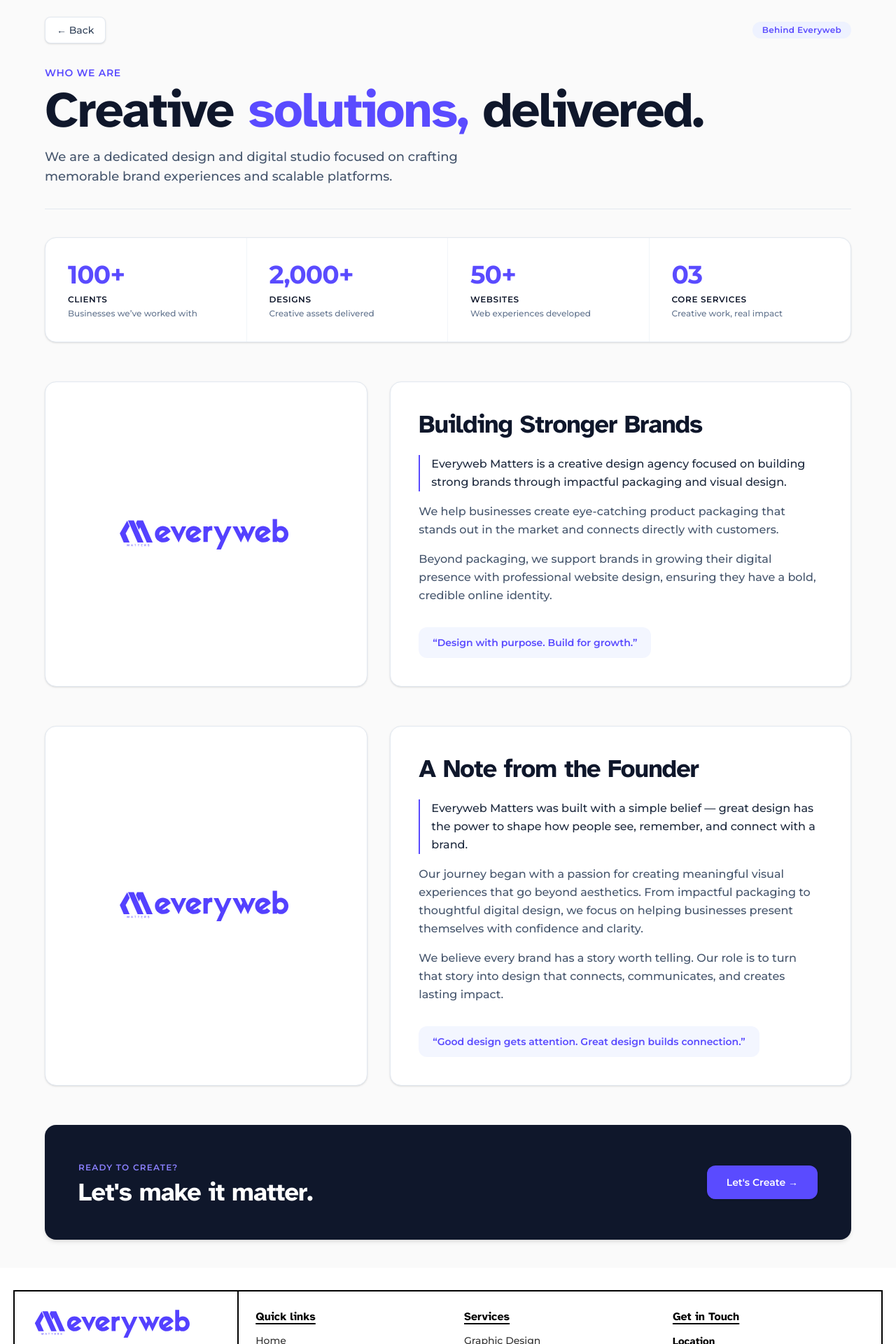
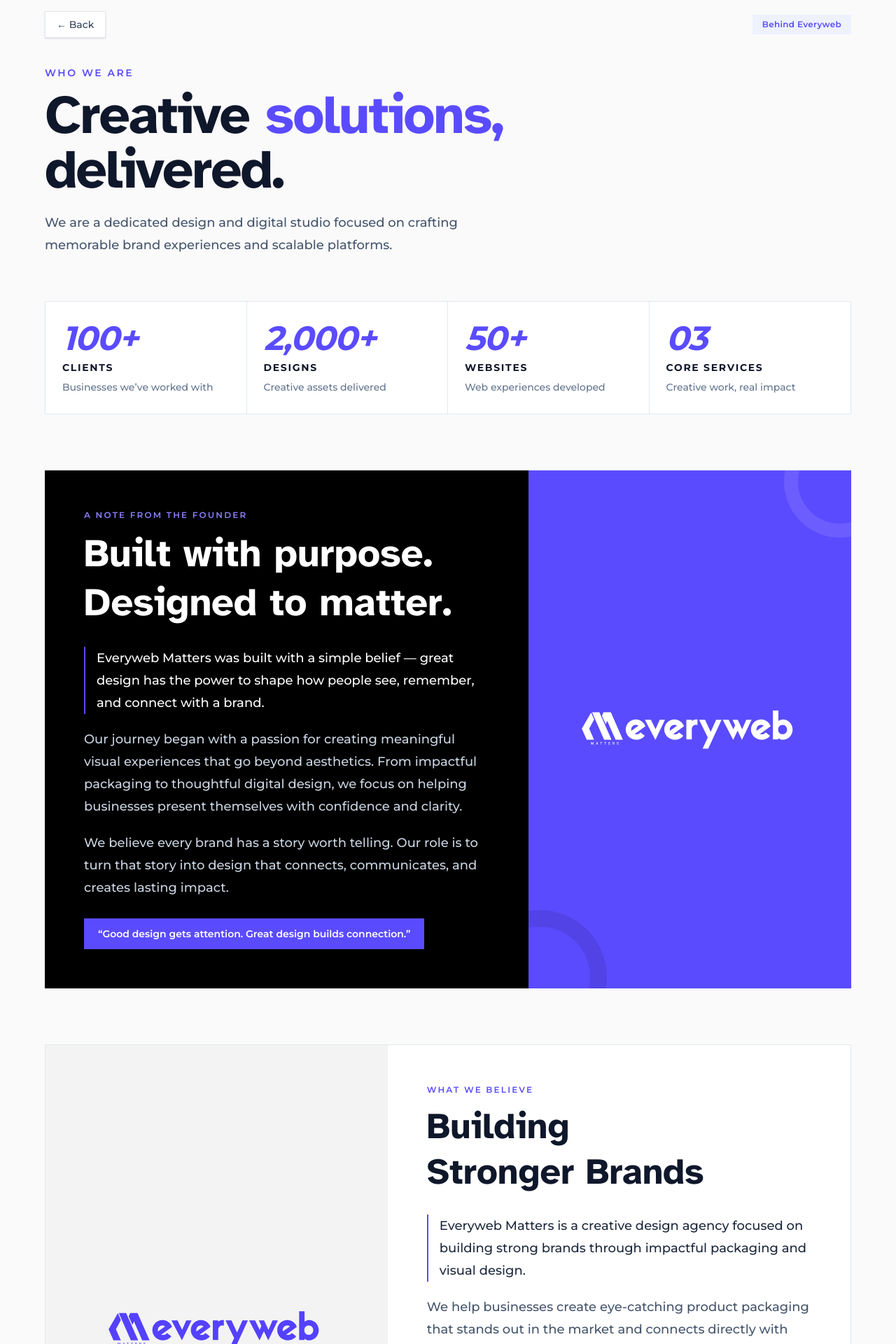
Before and after one commit to Gokulrajcse1/everyweb-frontend, a Next.js app: page /about in a window 1280 px wide. Shown: the part 160-2080 px from the top of the page at 70% size. Built offline with nearby package versions, Linux system fonts and the light colour scheme.

Commit message:
about page (behind em page updated)

```diff
--- a/app/about/page.tsx
+++ b/app/about/page.tsx
@@ -1,181 +1,298 @@
-'use client';
+"use client";
 
-import Image from 'next/image';
-import Link from 'next/link';
-import { useRouter } from 'next/navigation';
+import Image from "next/image";
+import Link from "next/link";
+import { useRouter } from "next/navigation";
+
+const stats = [
+  {
+    number: "100+",
+    title: "CLIENTS",
+    description: "Businesses we’ve worked with",
+  },
+  {
+    number: "2,000+",
+    title: "DESIGNS",
+    description: "Creative assets delivered",
+  },
+  {
+    number: "50+",
+    title: "WEBSITES",
+    description: "Web experiences developed",
+  },
+  {
+    number: "03",
+    title: "CORE SERVICES",
+    description: "Creative work, real impact",
+  },
+];
 
 export default function AboutPage() {
   const router = useRouter();
 
-  const stats = [
-    { number: '100+', title: 'CLIENTS', description: 'Businesses we’ve worked with' },
-    { number: '2,000+', title: 'DESIGNS', description: 'Creative assets delivered' },
-    { number: '50+', title: 'WEBSITES', description: 'Web experiences developed' },
-    { number: '03', title: 'CORE SERVICES', description: 'Creative work, real impact' },
-  ];
-
   return (
     <main className="min-h-screen w-full bg-[#fafafa] text-slate-900">
-      <div className="w-full px-6 py-10 md:px-16">
+      <div className="w-full px-5 py-6 sm:px-8 sm:py-8 md:px-12 lg:px-16">
 
-        {/* TOP BAR */}
-        <div className="mb-8 flex items-center justify-between">
+        {/* =========================
+            TOP BAR
+        ========================== */}
+        <div className="mb-8 flex items-center justify-between sm:mb-10">
           <button
             onClick={() => router.back()}
-            className="inline-flex items-center gap-2 rounded-lg border border-slate-200 bg-white px-4 py-2 text-sm font-medium text-slate-700 shadow-sm transition-all hover:border-slate-300 hover:bg-slate-50"
+            className="
+              inline-flex items-center gap-2
+              border border-slate-200
+              bg-white px-4 py-2
+              text-sm font-medium text-slate-700
+              shadow-sm
+              transition-all duration-300
+              hover:border-black hover:bg-black hover:text-white
+            "
           >
             ← Back
           </button>
 
-          <span className="rounded-full bg-indigo-50 px-3.5 py-1 text-xs font-semibold tracking-wide text-[#5a4bff]">
+          <span className="bg-indigo-50 px-3.5 py-1.5 text-xs font-semibold tracking-wide text-[#5a4bff]">
             Behind Everyweb
           </span>
         </div>
 
-        {/* HERO TITLE SECTION */}
-        <div className="mb-10 border-b border-slate-200 pb-8">
-          <p className="text-sm font-semibold uppercase tracking-wider text-[#5a4bff]">
+        {/* =========================
+            WHO WE ARE
+        ========================== */}
+        <section className="mb-12 sm:mb-14 lg:mb-16">
+          <div className="max-w-5xl">
+            <p className="text-sm font-semibold uppercase tracking-[0.18em] text-[#5a4bff]">
               Who We Are
             </p>
-          <h1 className="mt-2 text-4xl font-bold tracking-tight text-slate-900 sm:text-6xl md:text-7xl">
-            Creative <span className="text-[#5a4bff]">solutions,</span> delivered.
+
+            <h1 className="mt-3 text-4xl font-bold leading-[1] tracking-tight text-slate-900 sm:text-6xl md:text-7xl lg:text-[78px]">
+              Creative{" "}
+              <span className="text-[#5a4bff]">solutions,</span>
+              <br />
+              delivered.
             </h1>
-          <p className="mt-4 max-w-2xl text-base text-slate-600 sm:text-lg">
-            We are a dedicated design and digital studio focused on crafting memorable brand experiences and scalable platforms.
+
+            <p className="mt-5 max-w-2xl text-base leading-7 text-slate-600 sm:text-lg sm:leading-8">
+              We are a dedicated design and digital studio focused on crafting
+              memorable brand experiences and scalable platforms.
             </p>
           </div>
+        </section>
 
-        {/* STATS SECTION */}
-        <div className="mb-14 overflow-hidden rounded-2xl border border-slate-200 bg-white shadow-sm">
-          <div className="grid grid-cols-1 divide-y divide-slate-100 sm:grid-cols-2 md:grid-cols-4 md:divide-x md:divide-y-0">
-            {stats.map((stat) => (
+        {/* =========================
+            STATS
+        ========================== */}
+        <section className="mb-14 sm:mb-16 lg:mb-20">
+          <div className="grid grid-cols-1 overflow-hidden border border-slate-200 bg-white sm:grid-cols-2 lg:grid-cols-4">
+            {stats.map((stat, index) => (
               <div
                 key={stat.title}
-                className="group p-8 transition-all hover:bg-slate-50"
+                className={`
+                  px-6 py-7
+                  transition-all duration-300
+                  hover:bg-[#f5f5ff]
+                  sm:px-7 sm:py-8
+                  lg:px-6 lg:py-7
+                  ${
+                    index !== 3
+                      ? "border-b border-slate-200 sm:border-b-0 sm:border-r"
+                      : ""
+                  }
+                  ${index === 1 ? "sm:border-r-0 lg:border-r" : ""}
+                `}
               >
-                <div className="text-4xl font-bold tracking-tight text-[#5a4bff]">
+                <div className="text-4xl font-bold italic leading-none tracking-tight text-[#5a4bff] sm:text-5xl">
                   {stat.number}
                 </div>
-                <div className="mt-2 text-xs font-semibold uppercase tracking-wider text-slate-900">
+
+                <div className="mt-2 text-xs font-bold uppercase tracking-[0.12em] text-slate-900 sm:text-sm">
                   {stat.title}
                 </div>
-                <p className="mt-1 text-xs text-slate-500">
+
+                <p className="mt-2 text-xs leading-5 text-slate-500 sm:text-sm">
                   {stat.description}
                 </p>
               </div>
             ))}
           </div>
+        </section>
+
+        {/* =====================================================
+            FOUNDER SECTION
+        ===================================================== */}
+        <section className="mb-14 overflow-hidden bg-black text-white sm:mb-16 lg:mb-20">
+          <div className="grid grid-cols-1 lg:grid-cols-[3fr_2fr]">
+
+            {/* FOUNDER - BLACK 60% */}
+            <div className="px-6 py-10 sm:px-10 sm:py-12 lg:px-14 lg:py-14">
+              <p className="text-xs font-semibold uppercase tracking-[0.18em] text-[#8b80ff]">
+                A Note from the Founder
+              </p>
+
+              <h2 className="mt-3 max-w-3xl text-3xl font-bold leading-tight sm:text-5xl lg:text-[56px]">
+                Built with purpose.
+                <br />
+                Designed to matter.
+              </h2>
+
+              <div className="mt-7 max-w-3xl space-y-5 text-base leading-7 text-slate-300 sm:text-lg sm:leading-8">
+                <p className="border-l-2 border-[#5a4bff] pl-4 font-medium text-white">
+                  Everyweb Matters was built with a simple belief — great design has
+                  the power to shape how people see, remember, and connect with a brand.
+                </p>
+
+                <p>
+                  Our journey began with a passion for creating meaningful visual
+                  experiences that go beyond aesthetics. From impactful packaging to
+                  thoughtful digital design, we focus on helping businesses present
+                  themselves with confidence and clarity.
+                </p>
+
+                <p>
+                  We believe every brand has a story worth telling. Our role is to turn
+                  that story into design that connects, communicates, and creates lasting impact.
+                </p>
               </div>
 
-        {/* CONTENT & BRAND LOGO SECTION */}
-        <div className="mb-14 grid grid-cols-1 items-stretch gap-8 lg:grid-cols-12">
-
-          {/* LEFT: CLEAN LOGO DISPLAY BOX */}
-          <div className="group relative flex min-h-80 items-center justify-center rounded-2xl border border-slate-200 bg-white p-8 shadow-sm transition-all hover:border-slate-300 lg:col-span-5">
-            <div className="transition-transform duration-300 ease-out group-hover:scale-105">
-              <Image
-                src="/EM logo.svg"
-                alt="Everyweb Logo"
-                width={300}
-                height={120}
-                className="h-auto w-56 md:w-64"
-                priority
-              />
+              <div className="mt-7 inline-block bg-[#5a4bff] px-5 py-3 text-sm font-semibold text-white">
+                “Good design gets attention. Great design builds connection.”
               </div>
             </div>
 
-          {/* RIGHT: ABOUT DETAILS */}
-          <div className="flex flex-col justify-center space-y-6 rounded-2xl border border-slate-200 bg-white p-8 shadow-sm lg:col-span-7 sm:p-10">
-            <h2 className="text-2xl font-bold tracking-tight text-slate-900 sm:text-4xl">
-              Building Stronger Brands
-            </h2>
+            {/* FOUNDER - BLUE 40% / FUTURE BANNER AREA */}
+            <div className="relative flex min-h-72 items-center justify-center overflow-hidden bg-[#5a4bff] p-8 sm:min-h-80 lg:min-h-full">
 
-            <div className="space-y-4 text-base leading-relaxed text-slate-600">
-              <p className="border-l-2 border-[#5a4bff] pl-4 font-medium text-slate-800">
-                Everyweb Matters is a creative design agency focused on building strong brands through impactful packaging and visual design.
-              </p>
-              <p>
-                We help businesses create eye-catching product packaging that stands out in the market and connects directly with customers.
-              </p>
-              <p>
-                Beyond packaging, we support brands in growing their digital presence with professional website design, ensuring they have a bold, credible online identity.
-              </p>
-            </div>
+              {/* TEMPORARY LOGO — REPLACE WITH BANNER LATER */}
+              <Image
+                src="/EM logo.svg"
+                alt="Everyweb Matters"
+                width={420}
+                height={160}
+                className="relative z-10 h-auto w-64 brightness-0 invert sm:w-72 lg:w-80"
+              />
 
-            <div className="pt-2">
-              <div className="inline-block rounded-xl bg-indigo-50/70 px-5 py-3 text-sm font-semibold text-[#5a4bff]">
-                &ldquo;Design with purpose. Build for growth.&rdquo;
-              </div>
-            </div>
+              {/* DECORATIVE CIRCLES */}
+              <div className="absolute -right-16 -top-16 h-40 w-40 rounded-full border-[20px] border-white/10" />
+              <div className="absolute -bottom-20 -left-20 h-48 w-48 rounded-full border-[24px] border-black/10" />
             </div>
 
           </div>
-         {/* CONTENT & BRAND LOGO SECTION */}
-        <div className="mb-14 grid grid-cols-1 items-stretch gap-8 lg:grid-cols-12">
+        </section>
 
-          {/* LEFT: CLEAN LOGO DISPLAY BOX */}
-          <div className="group relative flex min-h-80 items-center justify-center rounded-2xl border border-slate-200 bg-white p-8 shadow-sm transition-all hover:border-slate-300 lg:col-span-5">
-            <div className="transition-transform duration-300 ease-out group-hover:scale-105">
+        {/* =====================================================
+            BUILDING STRONGER BRANDS SECTION
+        ===================================================== */}
+        <section className="mb-14 overflow-hidden border border-slate-200 bg-white sm:mb-16 lg:mb-20">
+          <div className="grid grid-cols-1 lg:grid-cols-[0.85fr_1.15fr]">
+
+            {/* BUILDING STRONGER BRANDS - LEFT VISUAL */}
+            <div className="flex min-h-72 items-center justify-center bg-[#f3f3f3] px-8 py-12 sm:min-h-80 lg:min-h-[460px]">
+
+              {/* TEMPORARY LOGO */}
               <Image
                 src="/EM logo.svg"
-                alt="Everyweb Logo"
-                width={300}
-                height={120}
-                className="h-auto w-56 md:w-64"
-                priority
+                alt="Everyweb Matters Logo"
+                width={420}
+                height={160}
+                className="
+                  h-auto w-64 object-contain
+                  transition-transform duration-500
+                  hover:scale-105
+                  sm:w-72
+                  lg:w-80
+                "
               />
             </div>
+
+            {/* BUILDING STRONGER BRANDS - RIGHT CONTENT */}
+            <div className="flex flex-col justify-center px-6 py-10 sm:px-10 sm:py-12 lg:px-14 lg:py-14">
+
+              <p className="text-xs font-semibold uppercase tracking-[0.18em] text-[#5a4bff]">
+                What We Believe
+              </p>
+
+              <h2 className="mt-3 text-3xl font-bold leading-tight text-slate-900 sm:text-5xl lg:text-[52px]">
+                Building
+                <br className="hidden sm:block" />
+                Stronger Brands
+              </h2>
+
+              <div className="mt-7 space-y-5 text-base leading-7 text-slate-600 sm:text-lg sm:leading-8">
+
+                <p className="border-l-2 border-[#5a4bff] pl-4 font-medium text-slate-800">
+                  Everyweb Matters is a creative design agency focused on
+                  building strong brands through impactful packaging and
+                  visual design.
+                </p>
+
+                <p>
+                  We help businesses create eye-catching product packaging
+                  that stands out in the market and connects directly with
+                  customers.
+                </p>
+
+                <p>
+                  Beyond packaging, we support brands in growing their digital
+                  presence with professional website design, ensuring they
+                  have a bold, credible online identity.
+                </p>
+
+                <p>
+                  We also provide brand awareness support through creative
+                  content and visuals when needed — helping brands stay
+                  visible and relevant.
+                </p>
+
               </div>
 
-          {/* RIGHT: ABOUT DETAILS */}
-          <div className="flex flex-col justify-center space-y-6 rounded-2xl border border-slate-200 bg-white p-8 shadow-sm lg:col-span-7 sm:p-10">
-            <h2 className="text-2xl font-bold tracking-tight text-slate-900 sm:text-4xl">
-              A Note from the Founder
-            </h2>
-
-            <div className="space-y-4 text-base leading-relaxed text-slate-600">
-              <p className="border-l-2 border-[#5a4bff] pl-4 font-medium text-slate-800">
-                Everyweb Matters was built with a simple belief — great design has the power to shape how people see, remember, and connect with a brand.
-              </p>
-              <p>
-                Our journey began with a passion for creating meaningful visual experiences that go beyond aesthetics.
-                From impactful packaging to thoughtful digital design, we focus on helping businesses present themselves with confidence and clarity.
-              </p>
-              <p>
-                We believe every brand has a story worth telling. Our role is to turn that story into design that connects, communicates, and creates lasting impact.
-              </p>
-            </div>
-
-            <div className="pt-2">
-              <div className="inline-block rounded-xl bg-indigo-50/70 px-5 py-3 text-sm font-semibold text-[#5a4bff]">
-                &ldquo;Good design gets attention. Great design builds connection.&rdquo;
-              </div>
-            </div>
+              <div className="mt-7 inline-block w-fit bg-indigo-50 px-5 py-3 text-sm font-semibold text-[#5a4bff]">
+                Design with purpose. Build for growth.
               </div>
 
             </div>
+          </div>
+        </section>
 
+        {/* =========================
+            CTA
+        ========================== */}
+        <section className="bg-slate-900 px-6 py-9 text-white sm:px-10 sm:py-12 lg:px-14">
 
-        {/* CTA FOOTER BANNER */}
-        <div className="rounded-2xl bg-slate-900 p-8 text-white shadow-md sm:p-12">
-          <div className="flex flex-col items-center justify-between gap-6 md:flex-row">
+          <div className="flex flex-col items-center justify-between gap-7 md:flex-row">
+
             <div className="text-center md:text-left">
-              <span className="text-xs font-semibold uppercase tracking-widest text-[#8b80ff]">
+              <span className="text-xs font-semibold uppercase tracking-[0.18em] text-[#8b80ff]">
                 Ready to create?
               </span>
-              <h2 className="mt-1 text-3xl font-bold tracking-tight text-white sm:text-4xl">
+
+              <h2 className="mt-2 text-3xl font-bold tracking-tight text-white sm:text-4xl lg:text-5xl">
                 Let&apos;s make it matter.
               </h2>
             </div>
 
             <Link
               href="/contact"
-              className="inline-flex items-center gap-2 rounded-xl bg-[#5a4bff] px-7 py-3.5 text-sm font-semibold text-white shadow-sm transition-all hover:bg-[#4839eb] active:scale-[0.99]"
+              className="
+                inline-flex items-center gap-2
+                bg-[#5a4bff]
+                px-7 py-3.5
+                text-sm font-semibold text-white
+                shadow-[4px_4px_0_0_#ffffff]
+                transition-all duration-300
+                hover:-translate-y-1
+                hover:bg-white
+                hover:text-black
+                hover:shadow-[5px_5px_0_0_#5a4bff]
+                active:translate-y-0
+              "
             >
               Let&apos;s Create →
             </Link>
+
           </div>
-        </div>
+        </section>
 
       </div>
     </main>
```
Lines whose indentation alone changed are shown as unchanged.
